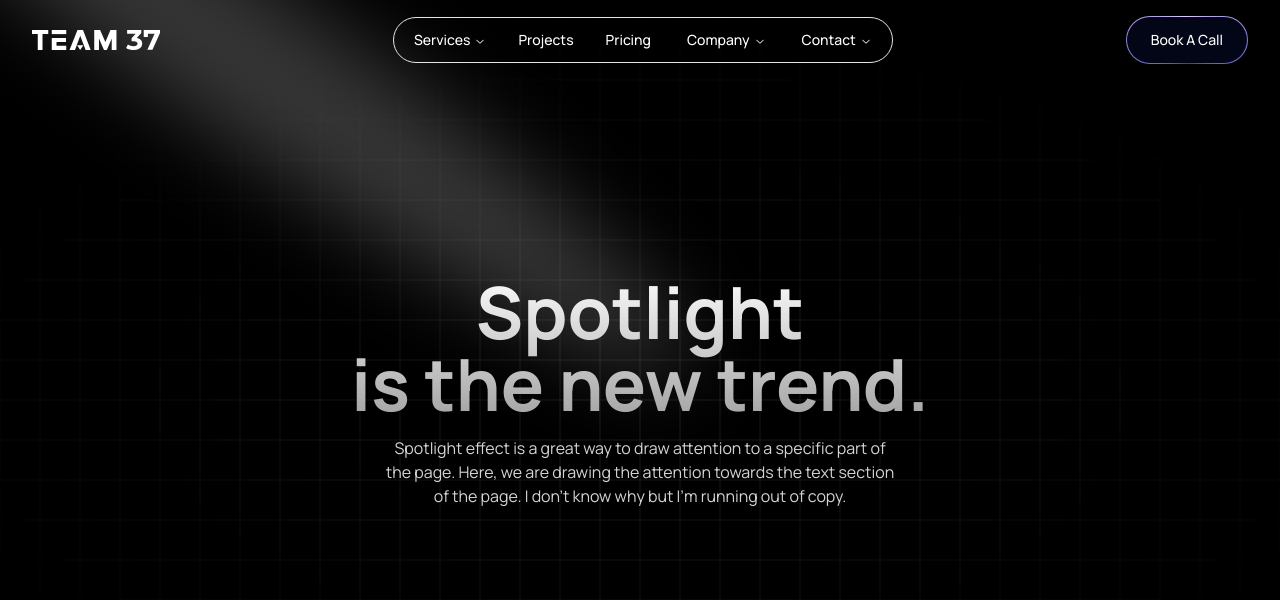
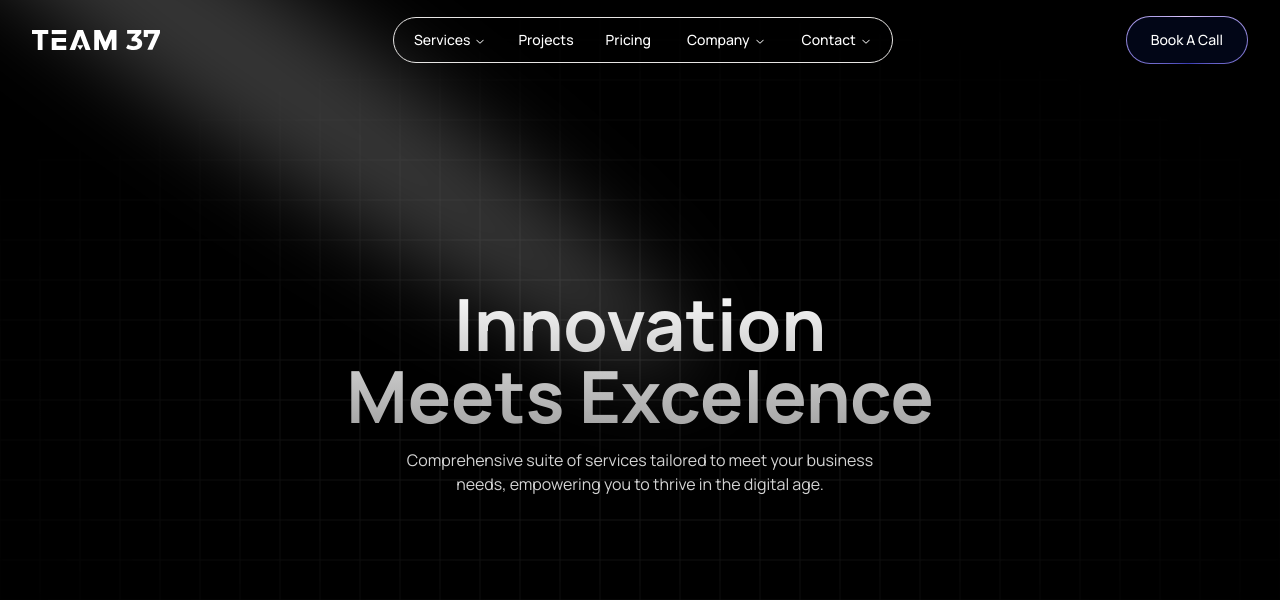
Before and after one commit to Team37-ID/team37, a Next.js app: page / in a window 1280 px wide. Shown: the top 600 px of the page. Built offline with nearby package versions, Linux system fonts and the light colour scheme.

Commit message:
chore: change the content of title and sub-title

```diff
--- a/src/components/ui/landingPage.tsx
+++ b/src/components/ui/landingPage.tsx
@@ -14,15 +14,14 @@ const LandingPage = ({ className, children }: LandingPageProps) => {
 				className="-top-40 left-0 md:left-60 md:-top-20 z-10"
 				fill="white"
 			/>
-			<div className=" p-4 max-w-7xl mx-auto z-20 w-full pt-20 md:pt-0">
-				<h1 className="text-4xl md:text-7xl font-bold text-center bg-clip-text text-transparent bg-gradient-to-b from-neutral-50 to-neutral-400 bg-opacity-50">
-					Spotlight <br /> is the new trend.
+			<div className="flex flex-col gap-4 p-4 max-w-7xl mx-auto z-20 w-full pt-20 md:pt-0">
+				<h1 className="captialize text-4xl md:text-7xl font-bold text-center bg-clip-text text-transparent bg-gradient-to-b from-neutral-50 to-neutral-400 bg-opacity-50">
+					Innovation <br /> Meets Excelence
 				</h1>
-				<p className="mt-4 font-normal text-base text-neutral-300 max-w-lg text-center mx-auto">
-					Spotlight effect is a great way to draw attention to a
-					specific part of the page. Here, we are drawing the
-					attention towards the text section of the page. I don&apos;t
-					know why but I&apos;m running out of copy.
+				<p className="font-normal text-base text-neutral-300 max-w-lg text-center mx-auto">
+					Comprehensive suite of services
+					tailored to meet your business needs,
+					empowering you to thrive in the digital age.
 				</p>
 			</div>
 		</>
```
